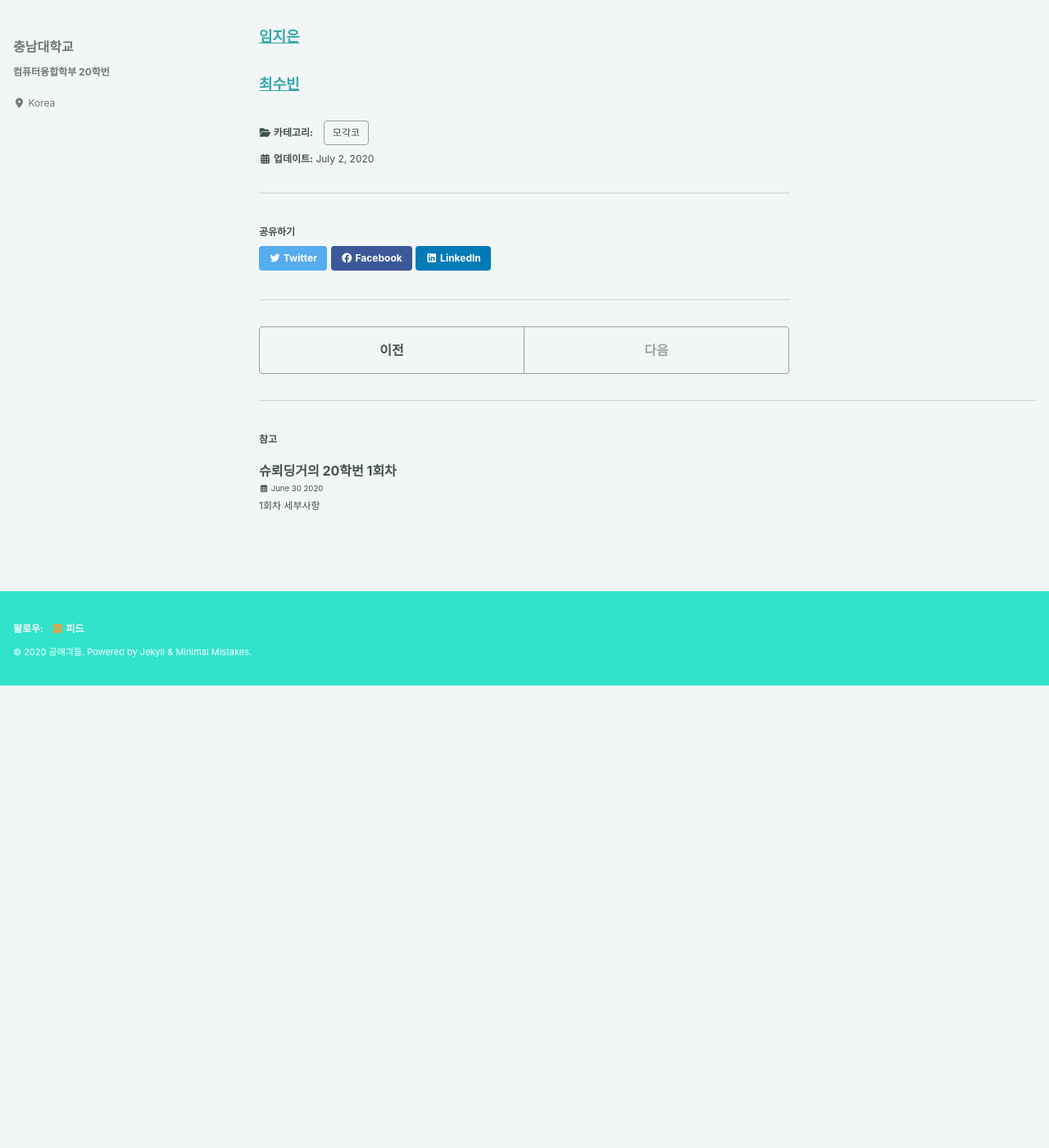
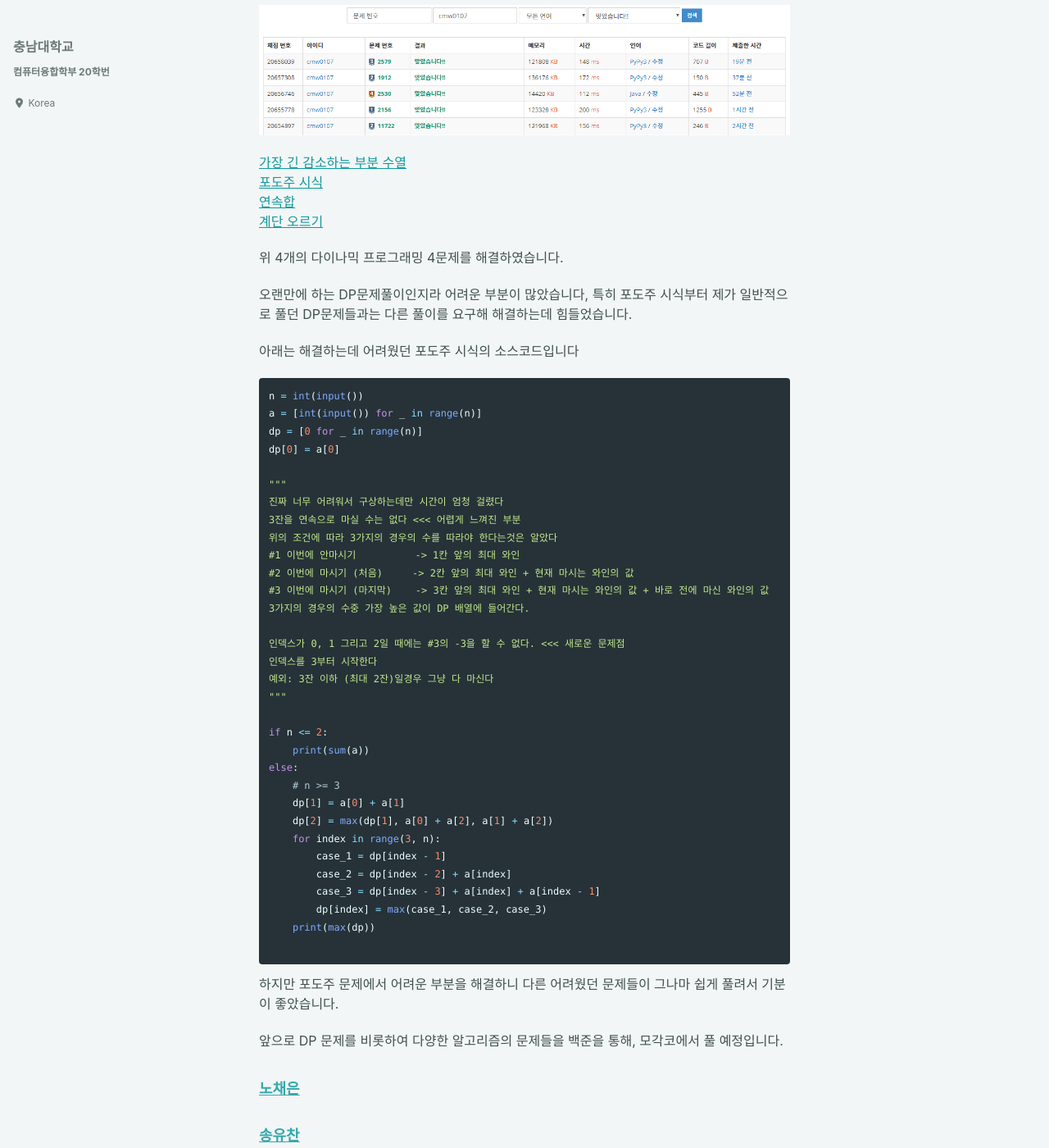
Before and after one commit to schrodinger-20/schrodinger-20.github.io, a Jekyll site: the page built from _posts/2020-07-02-2회.md, in a window 1280 px wide and 1400 px high, scrolled down 1729 px. Shown: the whole window at 82% size. Built offline with Jekyll 4.4.1, drawn with Linux system fonts in a browser that asks for light colours; cached includes are drawn as plain includes; nearby versions of some CDN libraries; before the commit the page ends 2565 px from its top, so only the background shows below that; some of the changed text lies outside the part shown.

Commit message:
최민우 포스팅

````diff
--- a/_posts/2020-07-02-2회.md
+++ b/_posts/2020-07-02-2회.md
@@ -34,7 +34,61 @@ categories: 모각코
 이름 클릭시 해당 회고록 블로그로 이동합니다
 
 ### [최민우]()
+오늘 목표는 BOJ 골드 3 이상 문제 3개 풀이였지만
 
+생각보다 오랫동안 문제풀이를 하지 않았고 난이도도 너무 높아서, 목표를 중간에 DP 문제 풀이로 변경하였습니다.
+
+![최민우0](\images\2020-07-02\최민우_백준.png)
+
+[가장 긴 감소하는 부분 수열](https://www.acmicpc.net/problem/11722)
+[포도주 시식](https://www.acmicpc.net/problem/2156)
+[연속합](https://www.acmicpc.net/problem/1912)
+[계단 오르기](https://www.acmicpc.net/problem/2579)
+
+위 4개의 다이나믹 프로그래밍 4문제를 해결하였습니다.
+
+오랜만에 하는 DP문제풀이인지라 어려운 부분이 많았습니다, 특히 포도주 시식부터 제가 일반적으로 풀던 DP문제들과는 다른 풀이를 요구해 해결하는데 힘들었습니다.
+
+아래는 해결하는데 어려웠던 포도주 시식의 소스코드입니다
+
+```python
+n = int(input())
+a = [int(input()) for _ in range(n)]
+dp = [0 for _ in range(n)]
+dp[0] = a[0]
+
+"""
+진짜 너무 어려워서 구상하는데만 시간이 엄청 걸렸다
+3잔을 연속으로 마실 수는 없다 <<< 어렵게 느껴진 부분
+위의 조건에 따라 3가지의 경우의 수를 따라야 한다는것은 알았다
+#1 이번에 안마시기          -> 1칸 앞의 최대 와인
+#2 이번에 마시기 (처음)     -> 2칸 앞의 최대 와인 + 현재 마시는 와인의 값
+#3 이번에 마시기 (마지막)    -> 3칸 앞의 최대 와인 + 현재 마시는 와인의 값 + 바로 전에 마신 와인의 값
+3가지의 경우의 수중 가장 높은 값이 DP 배열에 들어간다.
+
+인덱스가 0, 1 그리고 2일 때에는 #3의 -3을 할 수 없다. <<< 새로운 문제점
+인덱스를 3부터 시작한다
+예외: 3잔 이하 (최대 2잔)일경우 그냥 다 마신다
+"""
+
+if n <= 2:
+    print(sum(a))
+else:
+    # n >= 3
+    dp[1] = a[0] + a[1]
+    dp[2] = max(dp[1], a[0] + a[2], a[1] + a[2])
+    for index in range(3, n):
+        case_1 = dp[index - 1]
+        case_2 = dp[index - 2] + a[index]
+        case_3 = dp[index - 3] + a[index] + a[index - 1]
+        dp[index] = max(case_1, case_2, case_3)
+    print(max(dp))
+
+```
+
+하지만 포도주 문제에서 어려운 부분을 해결하니 다른 어려웠던 문제들이 그나마 쉽게 풀려서 기분이 좋았습니다.
+
+앞으로 DP 문제를 비롯하여 다양한 알고리즘의 문제들을 백준을 통해, 모각코에서 풀 예정입니다.
 
 ### [노채은]()
 
````
Also changed, not shown: images/2020-07-02/최민우_백준.png (added).
